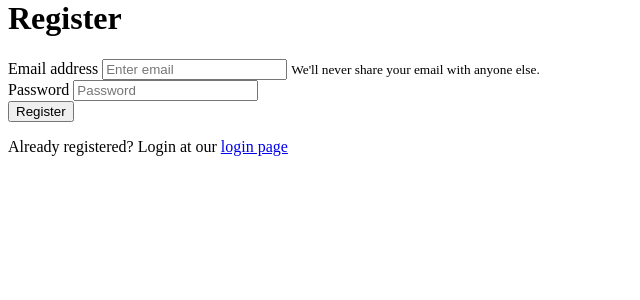
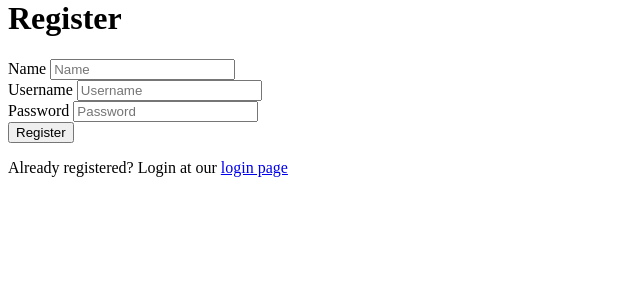
Before and after one commit to AidenHero/agile_2911_flashcards, a Flask app: page /register in a window 1280 px wide. Shown: the part 21-321 px from the top of the page, without its empty margins (0-640 px from the left). Run offline with Flask 3, Linux system fonts and the light colour scheme.

Commit message:
updated login, register html, added register

```diff
--- a/routes/endpoint.py
+++ b/routes/endpoint.py
@@ -12,6 +12,20 @@ def homepage():
 def login():
     return render_template("login.html")
 
-@endpoint.route('/register')
+@endpoint.route('/register', methods=["GET"])
+def show_register_page():
+    return render_template("register.html")
+
+
+@endpoint.route('/register', methods=["POST"])
 def register():
+    new_name = request.form['register_name']
+    new_username = request.form['register_username']
+    new_password = request.form['register_password']
+
+    user = Customer(name=new_name, username=new_username, password=new_password)
+    db.session.add(user)
+    db.session.commit()
+
+    print(new_name, new_password, new_username)
     return render_template("register.html")
--- a/templates/register.html
+++ b/templates/register.html
@@ -2,16 +2,22 @@
 {% extends "base.html" %}
 {% block content %}
 <h1> Register </h1>
-<form>
+<form method="POST">
+  <div class="form-group">
+    <label for="register_name">Name</label>
+    <input type="text"  id="register_name" name="register_name" placeholder="Name">
+  </div>
+
+  <div class="form-group">
+      <label for="register_username">Username</label>
+      <input type="text" id="register_username" name="register_username" placeholder="Username">
+    </div>
+
     <div class="form-group">
-      <label for="registerEmail">Email address</label>
-      <input type="email" class="form-control" id="registerEmail" aria-describedby="emailHelp" placeholder="Enter email">
-      <small id="emailHelp" class="form-text text-muted">We'll never share your email with anyone else.</small>
+      <label for="register_password">Password</label>
+      <input type="password" id="register_password" name="register_password" placeholder="Password">
     </div>
-    <div class="form-group">
-      <label for="registerPassword">Password</label>
-      <input type="password" class="form-control" id="registerPassword" placeholder="Password">
-    </div>
+
     <button type="submit" class="btn btn-primary">Register</button>
 </form>
 
@@ -19,7 +25,6 @@
     Already registered? Login at our
     <span>
         <a href="{{ url_for('pages.login')}}">login page</a>
-        <!-- Creating a link for each customer that shows details. There's a function in app.py that's called "customer_detail". It needs an argument called customer_id, which is defind here -->
     </span>
 </p>
 {% endblock %}
```
Also changed, not shown: routes/api_sets.py (+16 -1 lines), templates/create_set.html (+9 -1 lines), templates/login.html (+5 -5 lines), data/data.db.
